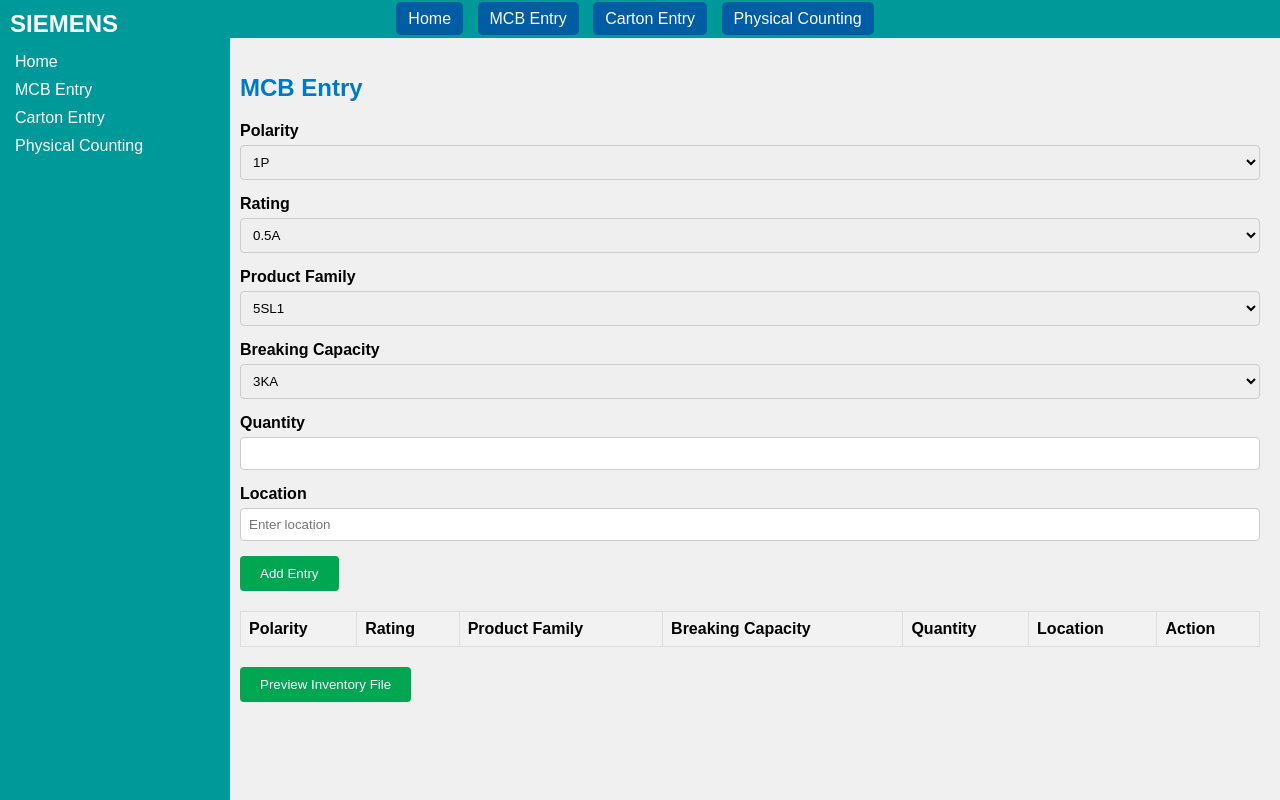
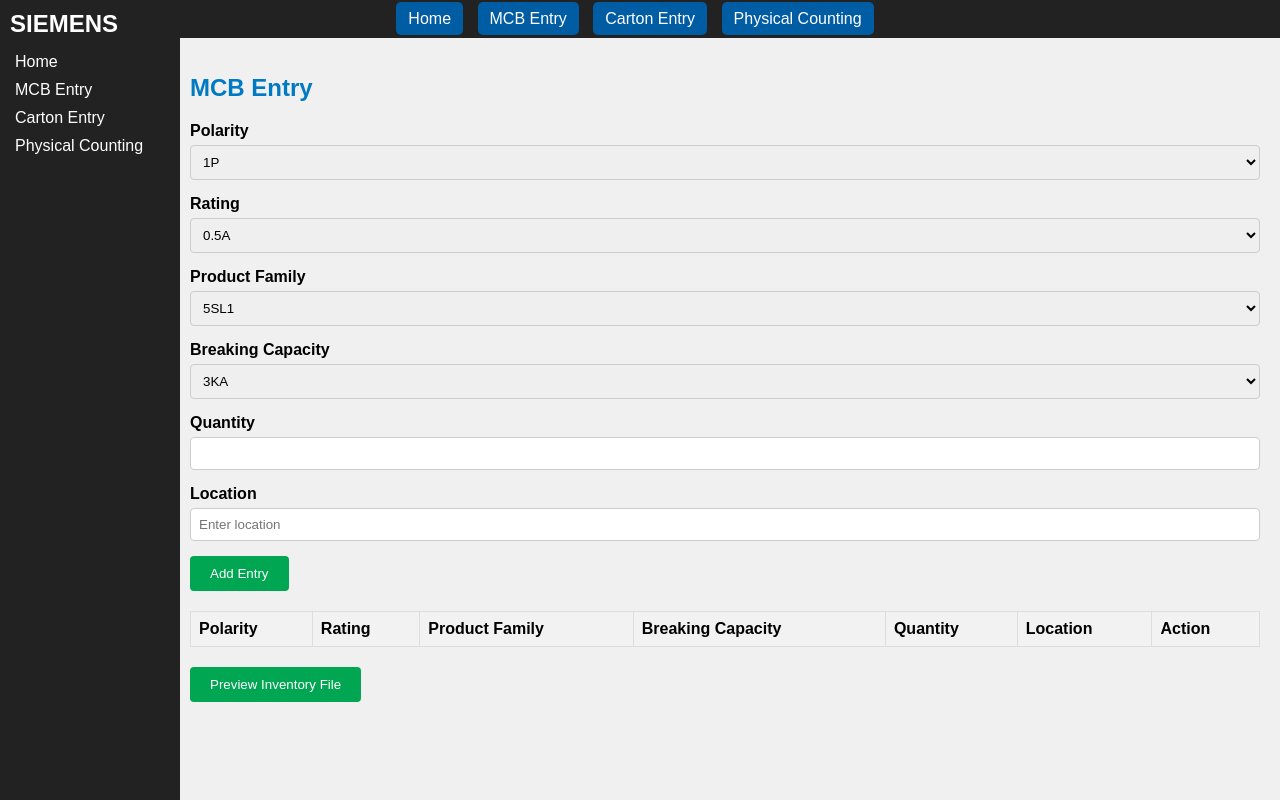
Before and after one commit to krushnaharde123/Inventory-entry, a plain HTML site: page entry.html in a window 1280 px wide. Drawn offline with Linux system fonts and the light colour scheme.

Commit message:
Update styles.css

```diff
--- a/styles.css
+++ b/styles.css
@@ -6,7 +6,7 @@
 }
 
 .header {
-    background-color: #009999; /* Use specified hex code */
+    background-color: #222; /* Revert to previous sidebar color */
     color: #fff;
     padding: 10px 0;
     text-align: left; /* Align header content to the left */
@@ -19,7 +19,7 @@
     position: absolute; /* Position the logo in the corner */
     top: 10px;
     left: 10px;
-    color: #fff; /* Change logo color to white */
+    color: #fff; /* Logo color same as sidebar */
 }
 
 .header nav ul {
@@ -47,12 +47,12 @@
 }
 
 .sidebar {
-    background-color: #009999; /* Use specified hex code */
+    background-color: #222; /* Revert to previous sidebar color */
     color: #fff;
     height: 100vh;
     padding: 15px;
     position: fixed;
-    width: 200px;
+    width: 150px; /* Reduce sidebar size by 25% (200px * 0.75 = 150px) */
 }
 
 .sidebar ul {
@@ -71,7 +71,7 @@
 }
 
 .content {
-    margin-left: 220px;
+    margin-left: 170px; /* Adjust content margin based on new sidebar width */
     padding: 20px;
 }
 
@@ -156,7 +156,6 @@
     padding: 10px 0;
 }
 
-/* Styles for the tab buttons on the Physical Counting page */
 .tab-button {
     background-color: #ddd;
     border: none;
```
